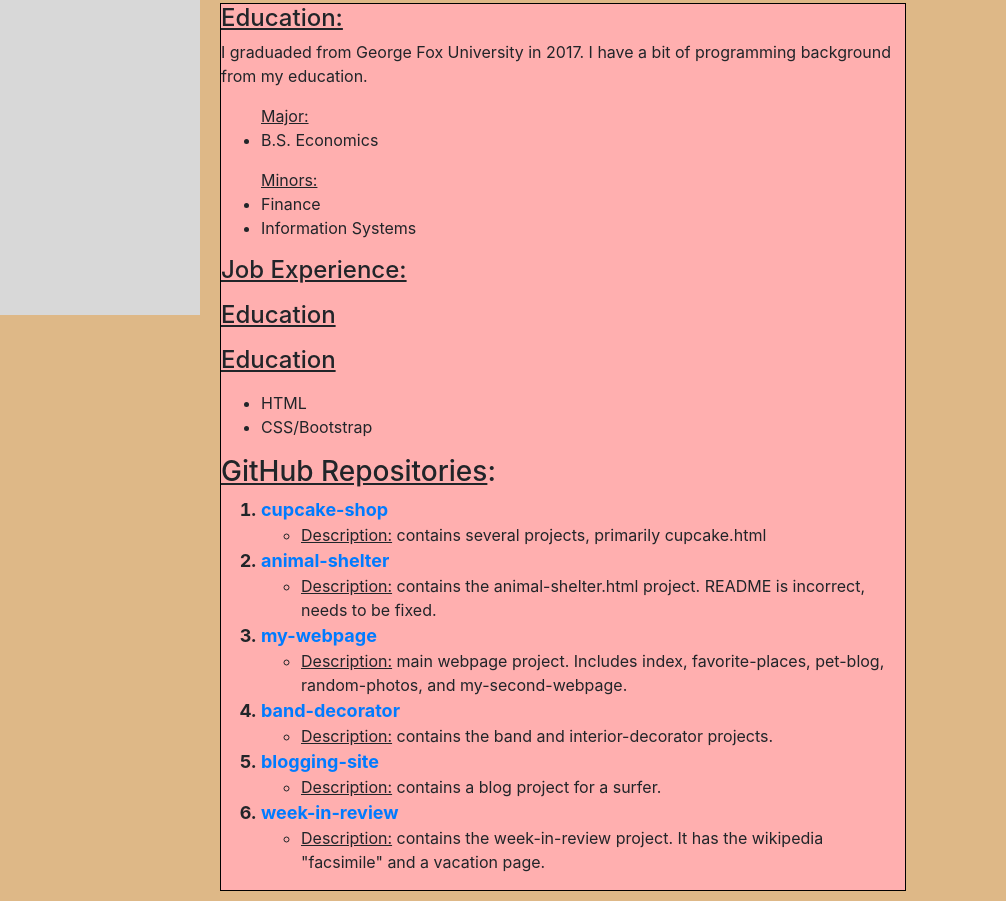
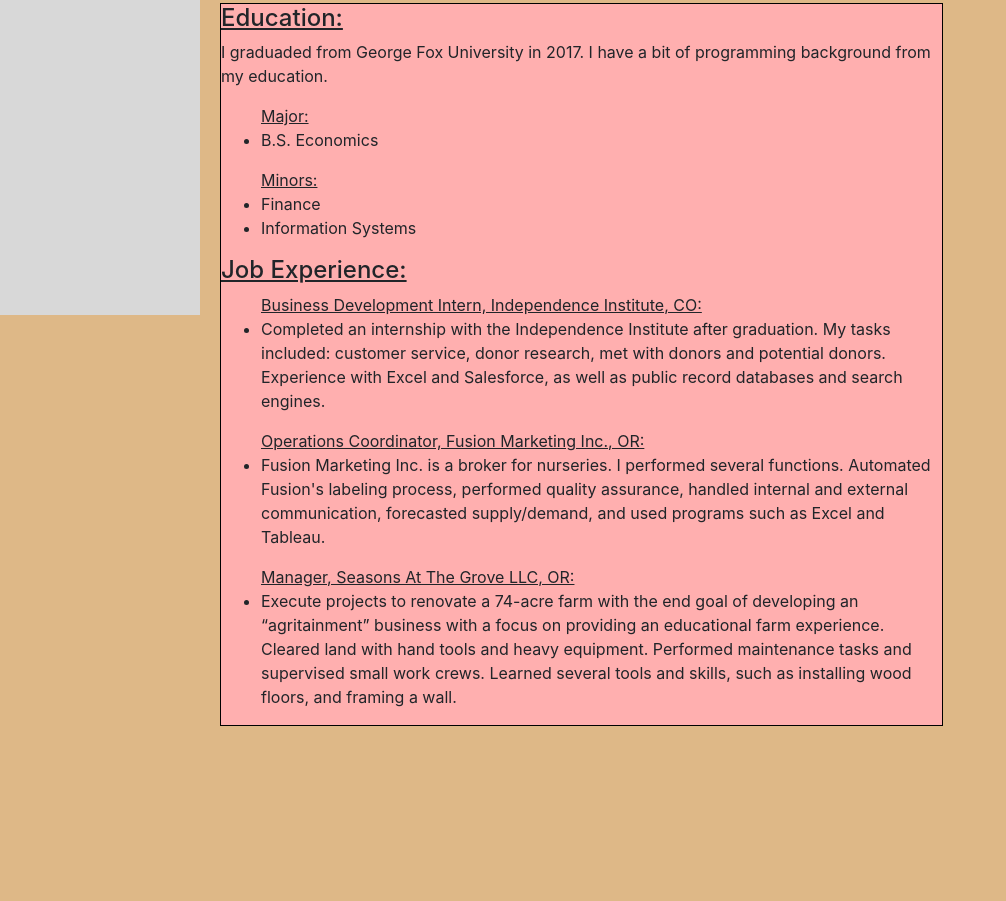
Before and after one commit to chansen1395/portfolio-landing-page, a plain HTML site: page index.html in a window 1280 px wide. Shown: the part 1285-2186 px from the top of the page, without its empty margins (0-1006 px from the left). After the commit the page ends 2021 px from the top, so only its background shows below. Drawn offline with Linux system fonts and the light colour scheme.

Commit message:
complete Background section, add project links on sidebar and Hobbies section.

```diff
--- a/index.html
+++ b/index.html
@@ -16,8 +16,9 @@
 
   <div class="sidebar" id="col-1 container">
     <!-- <div class="col-1"> -->
-    <h3>Portfolio</h3>
-    <h4>Home</h4>
+    <h3>Portfolio Home</h3>
+    <br>
+    <h4>Hobbies/<br>Interests</h4>
     <ul>
       <li>Dummy Text</li>
       <li>Dummy Text</li>
@@ -25,13 +26,14 @@
       <li>Dummy Text</li>
       <li>Dummy Text</li>
     </ul>
-    <h4>Quick Links</h4>
+    <h4>Project Links</h4>
     <ul>
-      <li>Dummy Text</li>
-      <li>Dummy Text</li>
-      <li>Dummy Text</li>
-      <li>Dummy Text</li>
-      <li>Dummy Text</li>
+      <li><a href="https://github.com/chansen1395/paragraphs">cupcake-shop</a></li>
+      <li><a href="https://github.com/chansen1395/animal-shelter">animal-shelter</a></li>
+      <li><a href="https://github.com/chansen1395/my-webpage">my-webpage</a></li>
+      <li><a href="https://github.com/chansen1395/band-decorator">band-decorator</a></li>
+      <li><a href="https://github.com/chansen1395/blogging-site">blogging-site</a></li>
+      <li><a href="https://github.com/chansen1395/week-in-review">week-in-review</a></li>
     </ul>
     </p>
 
@@ -173,70 +175,25 @@
             </ul>
 
             <h4><span class="underline">Job Experience:</span></h4>
+            <ul><span class="underline">Business Development Intern, Independence Institute, CO:</span>
+              <li>Completed an internship with the Independence Institute after graduation. My tasks included: customer
+                service, donor research, met with donors and potential donors. Experience with Excel and Salesforce, as
+                well as public record databases and search engines.</li>
+            </ul>
 
-            <p>
+            <ul><span class="underline">Operations Coordinator, Fusion Marketing Inc., OR:</span>
+              <li>Fusion Marketing Inc. is a broker for nurseries. I performed several functions. Automated Fusion's
+                labeling process, performed quality assurance, handled internal and external communication, forecasted
+                supply/demand, and used programs such as Excel and Tableau.</li>
+            </ul>
 
-            </p>
-            <h4><span class="underline">Education</span></h4>
-
-            <p>
-
-            </p>
-            <h4><span class="underline">Education</span></h4>
-
-            <p>
-
-            </p>
-
-            <ul>
-              <li>HTML</li>
-              <li>CSS/Bootstrap</li>
+            <ul><span class="underline">Manager, Seasons At The Grove LLC, OR:</span>
+              <li>Execute projects to renovate a 74-acre farm with the end goal of developing an “agritainment” business
+                with a focus on providing an educational farm experience. Cleared land with hand tools and heavy
+                equipment. Performed maintenance tasks and supervised small work crews. Learned several tools and
+                skills, such as installing wood floors, and framing a wall.
+              </li>
             </ul>
-            <h3><span class="underline">GitHub Repositories</span>:</h3>
-
-            <ol>
-              <li class="li-lg"><a href="https://github.com/chansen1395/paragraphs">cupcake-shop</a>
-                <ul class="li-normal">
-                  <li><span class="underline">Description:</span> contains several projects, primarily cupcake.html</li>
-                </ul>
-              </li>
-
-              <li class="li-lg"> <a href="https://github.com/chansen1395/animal-shelter">animal-shelter</a>
-                <ul class="li-normal">
-                  <li><span class="underline">Description:</span> contains the animal-shelter.html project. README is
-                    incorrect, needs to be fixed.</li>
-                </ul>
-              </li>
-
-              <li class="li-lg"> <a href="https://github.com/chansen1395/my-webpage">my-webpage</a>
-                <ul class="li-normal">
-                  <li><span class="underline">Description:</span> main webpage project. Includes index, favorite-places,
-                    pet-blog, random-photos, and my-second-webpage. </li>
-                </ul>
-              </li>
-
-              <li class="li-lg"> <a href="https://github.com/chansen1395/band-decorator">band-decorator</a>
-                <ul class="li-normal">
-                  <li><span class="underline">Description:</span> contains the band and interior-decorator projects.
-                  </li>
-                </ul>
-              </li>
-
-              <li class="li-lg"> <a href="https://github.com/chansen1395/blogging-site">blogging-site</a>
-                <ul class="li-normal">
-                  <li><span class="underline">Description:</span> contains a blog project for a surfer.</li>
-                </ul>
-              </li>
-
-              <li class="li-lg"> <a href="https://github.com/chansen1395/week-in-review">week-in-review</a>
-                <ul class="li-normal">
-                  <li><span class="underline">Description:</span> contains the week-in-review project. It has the
-                    wikipedia
-                    "facsimile" and a vacation page.</li>
-                </ul>
-              </li>
-            </ol>
-
           </div>
         </div>
       </div>
```
